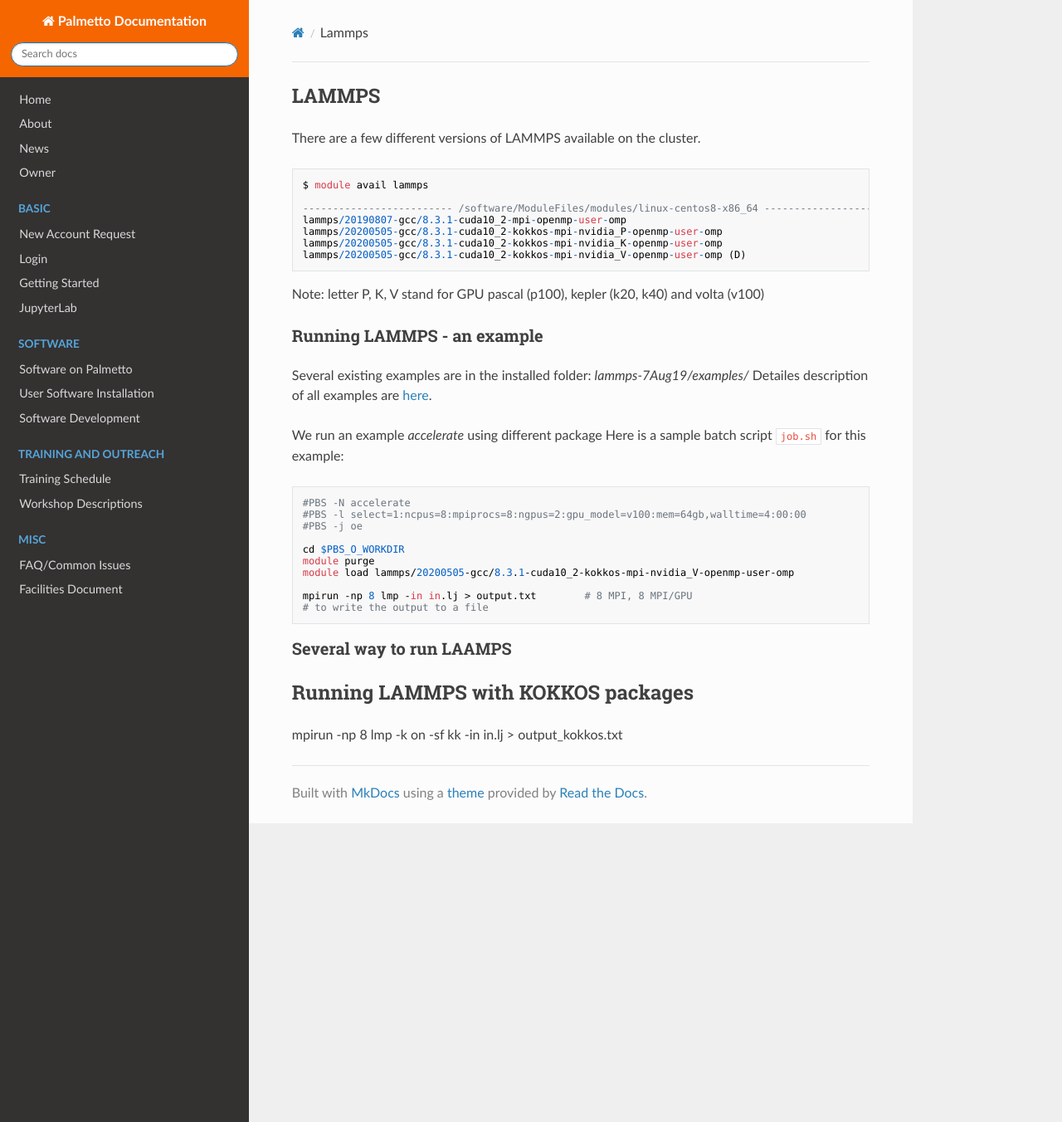
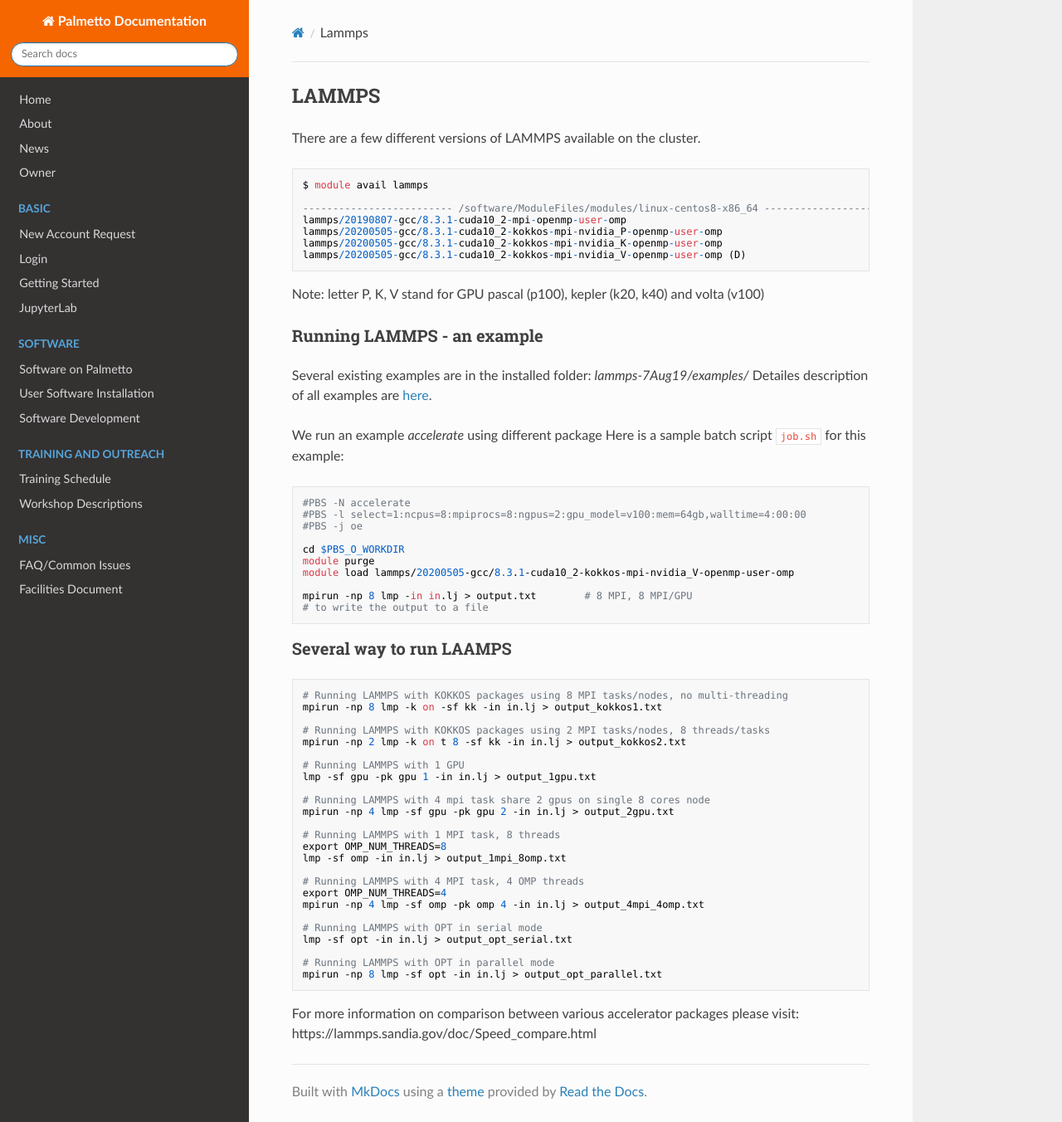
Before and after one commit to clemsonciti/palmetto-documentation, an MkDocs documentation site: the page built from docs/software/packages/lammps.md, in a window 1280 px wide and 1352 px high. Shown: the whole window at 83% size. Built offline with MkDocs 1.6.1, drawn with Linux system fonts in a browser that asks for light colours; nearby versions of some CDN libraries.

Commit message:
Update full lammps examples

```diff
--- a/docs/software/packages/lammps.md
+++ b/docs/software/packages/lammps.md
@@ -35,5 +35,33 @@
 ~~~
 
 ### Several way to run LAAMPS
-## Running LAMMPS with KOKKOS packages
-mpirun -np 8 lmp -k on -sf kk -in in.lj > output_kokkos.txt
+~~~
+# Running LAMMPS with KOKKOS packages using 8 MPI tasks/nodes, no multi-threading
+mpirun -np 8 lmp -k on -sf kk -in in.lj > output_kokkos1.txt
+
+# Running LAMMPS with KOKKOS packages using 2 MPI tasks/nodes, 8 threads/tasks
+mpirun -np 2 lmp -k on t 8 -sf kk -in in.lj > output_kokkos2.txt
+
+# Running LAMMPS with 1 GPU
+lmp -sf gpu -pk gpu 1 -in in.lj > output_1gpu.txt
+
+# Running LAMMPS with 4 mpi task share 2 gpus on single 8 cores node
+mpirun -np 4 lmp -sf gpu -pk gpu 2 -in in.lj > output_2gpu.txt
+
+# Running LAMMPS with 1 MPI task, 8 threads
+export OMP_NUM_THREADS=8
+lmp -sf omp -in in.lj > output_1mpi_8omp.txt
+
+# Running LAMMPS with 4 MPI task, 4 OMP threads
+export OMP_NUM_THREADS=4
+mpirun -np 4 lmp -sf omp -pk omp 4 -in in.lj > output_4mpi_4omp.txt
+
+# Running LAMMPS with OPT in serial mode
+lmp -sf opt -in in.lj > output_opt_serial.txt
+
+# Running LAMMPS with OPT in parallel mode
+mpirun -np 8 lmp -sf opt -in in.lj > output_opt_parallel.txt
+~~~
+
+For more information on comparison between various accelerator packages please visit:
+https://lammps.sandia.gov/doc/Speed_compare.html
```
